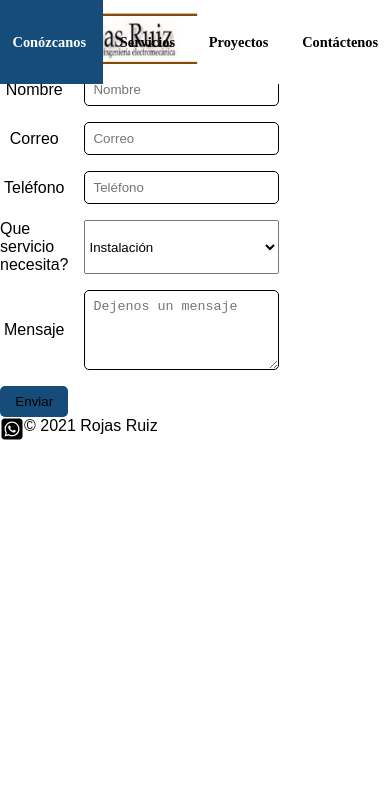
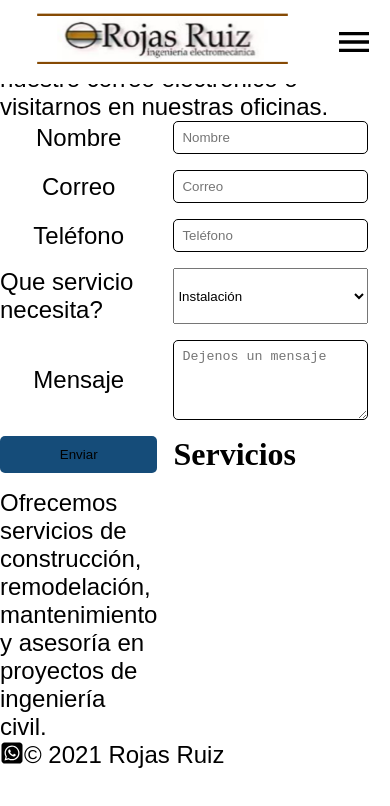
Before and after one commit to danimaietta/rojasruiz, a Next.js app: page /contact in a window 390 px wide. Shown: the top 806 px of the page. Built offline with nearby package versions, Linux system fonts and the light colour scheme.

Commit message:
halfmade sliderimages, responsive nad text appear

```diff
--- a/package.json
+++ b/package.json
@@ -12,7 +12,8 @@
     "next": "14.2.3",
     "react": "^18",
     "react-dom": "^18",
-    "react-icons": "^5.2.1"
+    "react-icons": "^5.2.1",
+    "react-slideshow-image": "^4.3.1"
   },
   "devDependencies": {
     "@types/node": "^20",
--- a/src/app/contact/page.tsx
+++ b/src/app/contact/page.tsx
@@ -1,4 +1,5 @@
 import styles from './page.module.css'
+import Services from '@/services/page'
 
 export default function Contact() {
 
@@ -29,6 +30,7 @@ export default function Contact() {
             <p>Mensaje</p>
             <textarea placeholder='Dejenos un mensaje'></textarea>
             <button onClick={e => e.preventDefault()}>Enviar</button>
+            <Services />
         </form>
       </>
     )
--- /dev/null
+++ b/src/app/customSlider/page.tsx
@@ -0,0 +1,33 @@
+import React, { useState, useEffect } from "react";
+import styles from './page.module.css'
+
+function CustomSlider(items: {path: string, caption: string}[]) {
+
+  return (
+    <div className={styles["slider-container"]}>
+
+      {/*
+       <button
+        className={styles["slider__btn-next"]}
+        onClick={(e) => {
+          e.preventDefault();
+          slideNext();
+        }}
+      >
+        {">"}
+      </button>
+      <button
+        className={styles["slider__btn-prev"]}
+        onClick={(e) => {
+          e.preventDefault();
+          slidePrev();
+        }}
+      >
+        {"<"}
+      </button>
+      */}
+    </div>
+  );
+}
+
+export default CustomSlider;
--- a/src/app/globals.css
+++ b/src/app/globals.css
@@ -9,12 +9,14 @@
   --h1-color: rgb(240, 240, 240);
   --text-highlight: rgb(255, 255, 255);;
   --text-whatsapp: rgb(37, 211, 102);
+  --font-family: 'Raleway, sans-serif';
   /* Hover */
   --hover-color: rgb(21, 76, 121);
   /* Width Height */
   --container-height: 100vh;
   --header-height: 10vh;
   --header-font-size: 0.90rem;
+  --max-width-responsive: 800px;
 }
 
 * {
@@ -30,17 +32,14 @@ body {
 }
 
 p {
+  font-size: 1.5rem;
   font-family: Raleway, sans-serif;
-}
-
-a {
-  color: inherit;
-  text-decoration: none;
 }
 
 span {
   display: flex;
   flex-direction: column;
+  font-family: var(--font-family);
   font-weight: bold;
   height: var(--header-height);
   justify-content: center;
@@ -67,6 +66,7 @@ span {
 
 .options > span:hover {
   background-color: var(--hover-color);
+  color: var(--text-highlight);
   cursor: pointer;
 }
 
@@ -77,9 +77,51 @@ span {
   width: 50%;
 }
 
+.menu-container {
+  display: none;
+}
+
+.icon-menu {
+  cursor: pointer;
+  height: 2.5rem;
+  width: 2.5rem;
+}
+
+@media only screen and (max-width: 800px) {
+  .header {
+    font-size: 1rem;
+  }
+
+  .options {
+    display: none;
+    background-color: var(--header-background);
+    width: 18vw;
+  }
+
+  .menu-container {
+    display: flex;
+    justify-content: flex-end;
+  }
+
+  .menu-container:hover {
+    color: var(--hover-color);
+  }
+
+  .mobileMenu {
+    display: flex;
+    margin-top: 10vh;
+    align-items: flex-end;
+    flex-direction: column;
+    position: absolute;
+    right: 0;
+    top: 0;
+  }
+}
+
 .logo {
-  animation: logo-appear 1s ease-in-out;
+  animation: logo-appear 2s ease-in-out;
   height: var(--header-height);
+  width: 300px;
 }
 
 @keyframes logo-appear {
--- a/src/app/layout.tsx
+++ b/src/app/layout.tsx
@@ -3,6 +3,7 @@
 import React, { useState, useEffect } from 'react'
 import Link from 'next/link'
 import { FaSquareWhatsapp } from 'react-icons/fa6';
+import { IoMenuSharp } from "react-icons/io5";
 import Image from 'next/image'
 import './globals.css'
 import logo from '@assets/logo.png'
@@ -14,16 +15,18 @@ export default function RootLayout({
   children: React.ReactNode;
 }>) {
     const [selected, setSelected] = useState<string>('aboutus')
+    const [showMobileMenu, setShowMobileMenu] = useState<boolean>(false)
     const { headerOptions, headerTexts } = constants
+    const { innerHeight } = window
     const totalHeight = innerHeight * headerOptions.length
 
     useEffect(() => {
         document.addEventListener('scroll', () => {
-            if(window.scrollY < window.innerHeight - window.innerHeight * 0.10){
+            if(scrollY < innerHeight - innerHeight * 0.10){
                 setSelected('aboutus')
-            } else if(window.scrollY <= totalHeight - (window.innerHeight * 2) - (window.innerHeight * 0.10)){
+            } else if(scrollY <= totalHeight - (innerHeight * 2) - (innerHeight * 0.10)){
                 setSelected('services')
-            } else if(window.scrollY <= totalHeight - (window.innerHeight * 1) - (window.innerHeight * 0.10)){
+            } else if(scrollY <= totalHeight - (innerHeight * 1) - (innerHeight * 0.10)){
                 setSelected('projects')
             } else {
                 setSelected('contact')
@@ -37,11 +40,13 @@ export default function RootLayout({
     const scrollWindow = (section: string) => () => {
         let scrollPosition
         if(section === 'aboutus') scrollPosition = 0
-        if(section === 'services') scrollPosition = totalHeight - window.innerHeight * 3
-        if(section === 'projects') scrollPosition = totalHeight - window.innerHeight * 2
+        if(section === 'services') scrollPosition = totalHeight - innerHeight * 3
+        if(section === 'projects') scrollPosition = totalHeight - innerHeight * 2
         if(section === 'contact' ) scrollPosition = totalHeight
-        window.scrollTo({top: scrollPosition, behavior: 'smooth'});
+        scrollTo({ top: scrollPosition, behavior: 'smooth' });
     }
+
+    const toggleMobileMenu = () => setShowMobileMenu(!showMobileMenu)
 
     return (
         <html lang='es'>
@@ -52,10 +57,15 @@ export default function RootLayout({
                         src={logo}
                         className='logo'
                         alt='Image'
-                        width={200}
                     />
                     </Link>
-                    <div className='options'>
+                    <div className="menu-container">
+                        <IoMenuSharp
+                            className='icon-menu'
+                            onClick={toggleMobileMenu}
+                        />
+                    </div>
+                    <div className={`options ${showMobileMenu ? 'mobileMenu' : ''}`}>
                         {
                             headerOptions.map((option, index) => {
                                 return (
--- a/tsconfig.json
+++ b/tsconfig.json
@@ -19,7 +19,6 @@
     ],
     "paths": {
       "@/*": ["./src/app/*"],
-      "@components/*": ["./src/components/app/*"],
       "@assets/*": ["./src/app/assets/*"],
       "@styles/*": ["./src/app/styles/*"],
       "@constants/*": ["./src/app/constants/*"],
```
Also changed, not shown: src/app/aboutUs/page.module.css (+29 -8 lines), src/app/aboutUs/page.tsx (+21 -4 lines), src/app/customSlider/page.module.css (added, +12 -0 lines), src/app/assets/IngElectromecanica.jpg (deleted), 1 other file (tests, documents, lock files or other folders).
